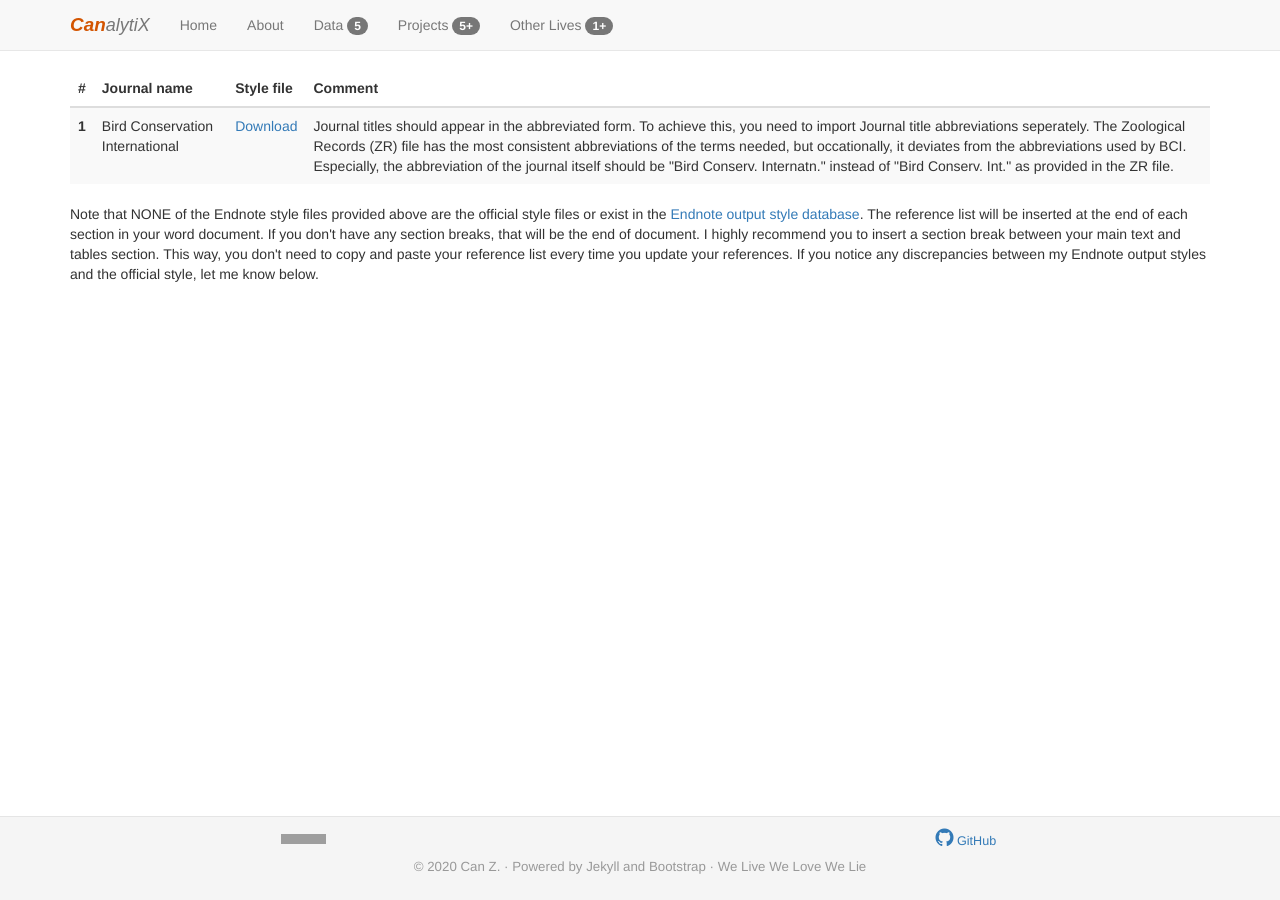
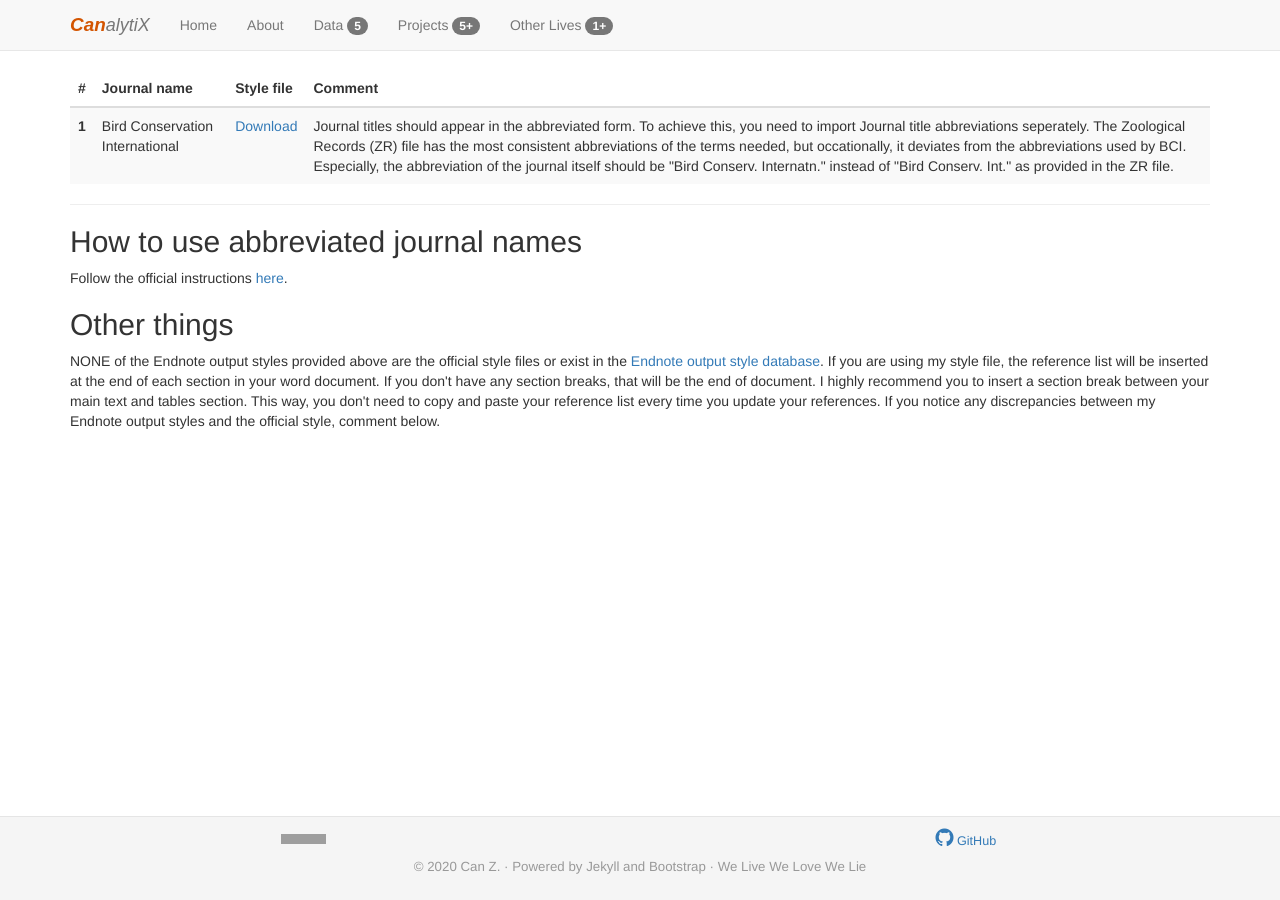
Before and after one commit to HVoltBb/HVoltBb.github.io, a Jekyll site: the page built from random/posts/EndnoteStyles.html, in a window 1280 px wide. Built offline with Jekyll 4.4.1, drawn with Linux system fonts in a browser that asks for light colours; comment, search, counter and statistics services are not loaded; grey boxes are pictures that could not be loaded.

Commit message:
Update EndnoteStyles.html

```diff
--- a/random/posts/EndnoteStyles.html
+++ b/random/posts/EndnoteStyles.html
@@ -26,4 +26,8 @@ description: Endnote styles for select journals in conservation ecology
 
 	</tbody>
 </table>
-	<p>Note that NONE of the Endnote style files provided above are the official style files or exist in the <a href="https://endnote.com/downloads/styles/">Endnote output style database</a>. The reference list will be inserted at the end of each section in your word document. If you don't have any section breaks, that will be the end of document. I highly recommend you to insert a section break between your main text and tables section. This way, you don't need to copy and paste your reference list every time you update your references. If you notice any discrepancies between my Endnote output styles and the official style, let me know below.</p>
+<hr>
+<h2>How to use abbreviated journal names</h2>
+<p>Follow the official instructions <a href="https://support.clarivate.com/Endnote/s/article/EndNote-Generate-full-or-abbreviated-journal-names">here</a>.</p>
+<h2>Other things</h2>
+<p>NONE of the Endnote output styles provided above are the official style files or exist in the <a href="https://endnote.com/downloads/styles/">Endnote output style database</a>. If you are using my style file, the reference list will be inserted at the end of each section in your word document. If you don't have any section breaks, that will be the end of document. I highly recommend you to insert a section break between your main text and tables section. This way, you don't need to copy and paste your reference list every time you update your references. If you notice any discrepancies between my Endnote output styles and the official style, comment below.</p>
```
